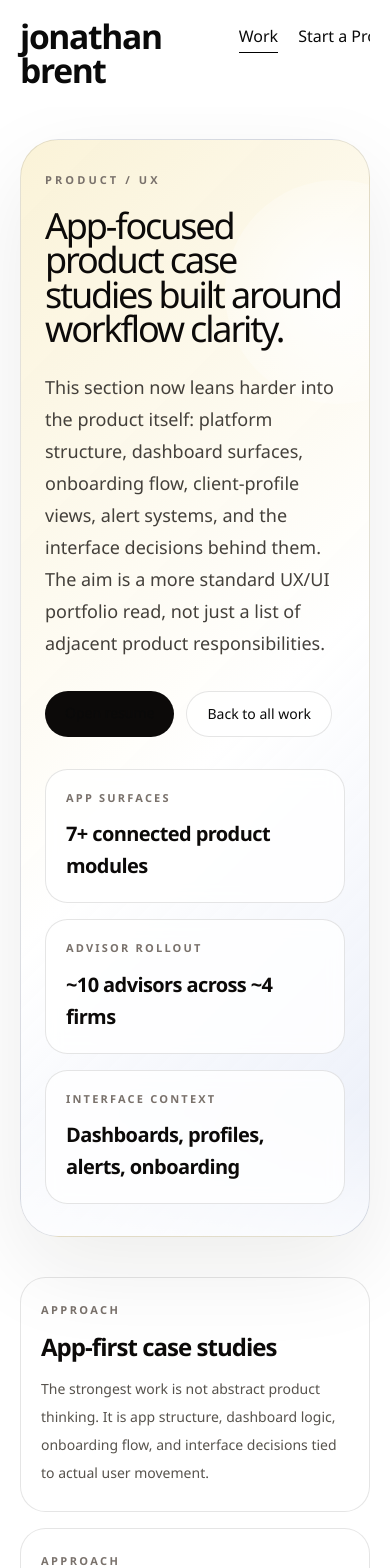
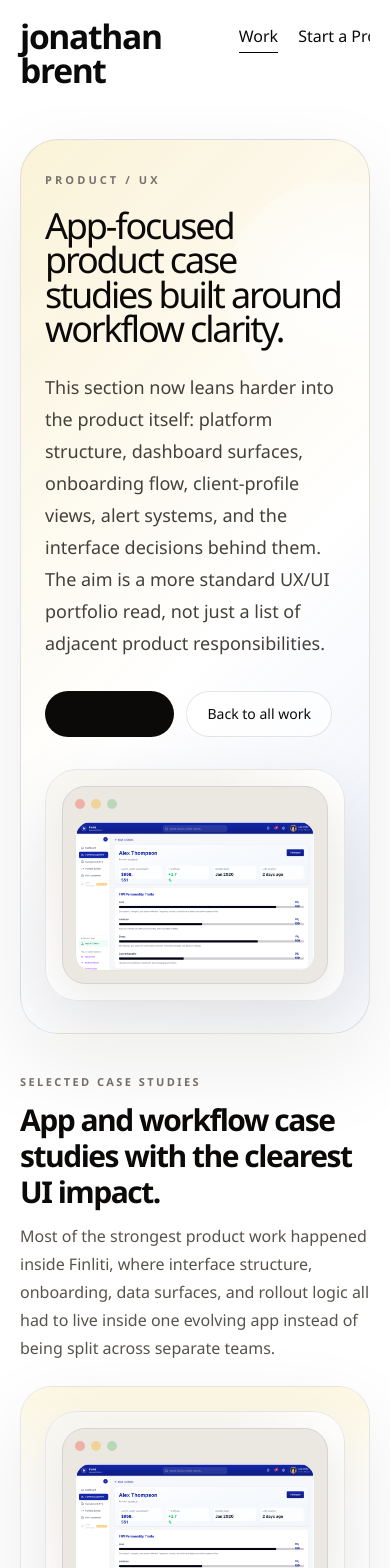
Before and after one commit to jmbrent/Personal-Website, a Next.js app: page /product-ux in a window 390 px wide. Shown: the top 1568 px of the page. Built offline with nearby package versions, Linux system fonts and the light colour scheme; no server answers.

Commit message:
Simplify product UX previews

```diff
--- a/src/app/product-ux/page.tsx
+++ b/src/app/product-ux/page.tsx
@@ -1,6 +1,6 @@
 import Link from "next/link";
 
-import { ProjectCover } from "@/components/project-cover";
+import { ProjectDevicePreview } from "@/components/project-device-preview";
 import { getProjectsByCategory, getProjectTimelineLabel } from "@/lib/projects";
 import { Project } from "@/types/projects";
 
@@ -8,56 +8,18 @@ export const metadata = {
   title: "Product / UX",
 };
 
-const productSignals = [
-  {
-    label: "App surfaces",
-    value: "7+ connected product modules",
-  },
-  {
-    label: "Advisor rollout",
-    value: "~10 advisors across ~4 firms",
-  },
-  {
-    label: "Interface context",
-    value: "Dashboards, profiles, alerts, onboarding",
-  },
-];
-
-const approachAreas = [
-  {
-    title: "App-first case studies",
-    description:
-      "The strongest work is not abstract product thinking. It is app structure, dashboard logic, onboarding flow, and interface decisions tied to actual user movement.",
-  },
-  {
-    title: "UI tied to real workflow",
-    description:
-      "Most screens only mattered if they also reduced operational friction, clarified next steps, or helped advisors actually use the platform more effectively.",
-  },
-  {
-    title: "Product design in live delivery",
-    description:
-      "This work happened inside startup conditions where interface design, feature scoping, rollout support, and product communication were tightly connected.",
-  },
-];
-
 type ProductCardProps = {
   project: Project;
-  priority?: boolean;
 };
 
-function FeaturedProductCard({
-  project,
-  priority = false,
-}: ProductCardProps) {
+function FeaturedProductCard({ project }: ProductCardProps) {
   return (
     <article className="relative overflow-hidden rounded-[2rem] border border-black/10 bg-white/90 p-6 shadow-[0_28px_80px_rgba(24,20,12,0.08)] lg:p-8">
       <div className="pointer-events-none absolute inset-x-0 top-0 h-28 bg-[linear-gradient(180deg,rgba(251,241,204,0.58),rgba(255,255,255,0))]" />
       <div className="relative grid gap-7 lg:grid-cols-[0.95fr_1.05fr] lg:items-start">
-        <ProjectCover
+        <ProjectDevicePreview
           project={project}
-          priority={priority}
-          className="aspect-[16/11] rounded-[1.5rem]"
+          className="aspect-[16/11]"
         />
         <div>
           <div className="flex flex-wrap items-center gap-3 text-xs font-semibold uppercase tracking-[0.16em] text-stone-500">
@@ -75,8 +37,8 @@ function FeaturedProductCard({
           <p className="mt-4 text-lg leading-8 text-stone-700">
             {project.oneLineSummary}
           </p>
-          <div className="mt-6 grid gap-3 sm:grid-cols-3">
-            {project.metrics.slice(0, 3).map((metric) => (
+          <div className="mt-6 grid gap-3 sm:grid-cols-2">
+            {project.metrics.slice(0, 2).map((metric) => (
               <div
                 key={metric.label}
                 className="rounded-[1.2rem] border border-black/10 bg-stone-50 px-4 py-4"
@@ -89,24 +51,6 @@ function FeaturedProductCard({
                 </p>
               </div>
             ))}
-          </div>
-          <div className="mt-6 grid gap-3 sm:grid-cols-2">
-            <div className="rounded-[1.2rem] border border-black/10 bg-white px-4 py-4">
-              <p className="text-[11px] font-semibold uppercase tracking-[0.18em] text-stone-500">
-                Focus
-              </p>
-              <p className="mt-2 text-sm leading-7 text-stone-700">
-                {project.ownership.slice(0, 2).join(" • ")}
-              </p>
-            </div>
-            <div className="rounded-[1.2rem] border border-black/10 bg-white px-4 py-4">
-              <p className="text-[11px] font-semibold uppercase tracking-[0.18em] text-stone-500">
-                Outcome
-              </p>
-              <p className="mt-2 text-sm leading-7 text-stone-700">
-                {project.outcomes[0] ?? project.objective}
-              </p>
-            </div>
           </div>
           <div className="mt-7 flex flex-wrap gap-3">
             <Link
@@ -134,10 +78,7 @@ function SupportingProductCard({ project }: ProductCardProps) {
       href={`/work/${project.slug}`}
       className="group block rounded-[1.6rem] border border-black/10 bg-white/90 p-5 shadow-[0_20px_45px_rgba(24,20,12,0.06)] transition hover:-translate-y-0.5 hover:border-black/20"
     >
-      <ProjectCover
-        project={project}
-        className="aspect-[16/10] rounded-[1.15rem]"
-      />
+      <ProjectDevicePreview project={project} className="aspect-[16/10]" />
       <div className="mt-5 flex items-center justify-between gap-3 text-[11px] font-semibold uppercase tracking-[0.18em] text-stone-500">
         <span>{project.company}</span>
         <span>{project.status}</span>
@@ -166,19 +107,14 @@ export default function ProductUxPage() {
   const projects = getProjectsByCategory("Product / UX");
   const featuredProjects = projects.filter((project) => project.featured);
   const supportingProjects = projects.filter((project) => !project.featured);
-  const dedicatedUxProjects = supportingProjects.filter(
-    (project) => project.category === "Product / UX",
-  );
-  const adjacentProductProjects = supportingProjects.filter(
-    (project) => project.category !== "Product / UX",
-  );
+  const heroProject = featuredProjects[0];
 
   return (
     <main className="mx-auto flex w-full max-w-7xl flex-1 flex-col gap-10 px-5 pb-24 pt-8 lg:px-8 lg:pb-28 lg:pt-10">
       <section className="relative overflow-hidden rounded-[2.4rem] border border-black/10 bg-[linear-gradient(135deg,rgba(250,242,214,0.96),rgba(255,255,255,0.98)_56%,rgba(231,236,248,0.88))] px-6 py-8 shadow-[0_32px_90px_rgba(29,24,14,0.08)] lg:px-10 lg:py-10">
         <div className="pointer-events-none absolute -right-20 top-10 h-56 w-56 rounded-full bg-[radial-gradient(circle,rgba(255,255,255,0.95),rgba(255,255,255,0))]" />
         <div className="pointer-events-none absolute bottom-0 left-0 h-32 w-full bg-[linear-gradient(180deg,rgba(255,255,255,0),rgba(255,255,255,0.72))]" />
-        <div className="relative grid gap-8 lg:grid-cols-[1.12fr_0.88fr] lg:items-end">
+        <div className="relative grid gap-8 lg:grid-cols-[0.9fr_1.1fr] lg:items-center">
           <div>
             <p className="text-[11px] font-semibold uppercase tracking-[0.28em] text-stone-500">
               Product / UX
@@ -208,41 +144,8 @@ export default function ProductUxPage() {
               </Link>
             </div>
           </div>
-          <div className="grid gap-4 sm:grid-cols-3 lg:grid-cols-1">
-            {productSignals.map((signal) => (
-              <div
-                key={signal.label}
-                className="rounded-[1.4rem] border border-black/10 bg-white/80 px-5 py-5 backdrop-blur-sm"
-              >
-                <p className="text-[11px] font-semibold uppercase tracking-[0.2em] text-stone-500">
-                  {signal.label}
-                </p>
-                <p className="mt-3 text-xl font-semibold leading-8 tracking-[-0.03em] text-stone-950">
-                  {signal.value}
-                </p>
-              </div>
-            ))}
-          </div>
+          {heroProject ? <ProjectDevicePreview project={heroProject} /> : null}
         </div>
-      </section>
-
-      <section className="grid gap-4 lg:grid-cols-3">
-        {approachAreas.map((area) => (
-          <div
-            key={area.title}
-            className="rounded-[1.6rem] border border-black/10 bg-white/90 px-5 py-6"
-          >
-            <p className="text-[11px] font-semibold uppercase tracking-[0.22em] text-stone-500">
-              Approach
-            </p>
-            <h2 className="mt-3 text-2xl font-semibold tracking-[-0.04em] text-stone-950">
-              {area.title}
-            </h2>
-            <p className="mt-3 text-sm leading-7 text-stone-600">
-              {area.description}
-            </p>
-          </div>
-        ))}
       </section>
 
       <section className="grid gap-6">
@@ -271,40 +174,14 @@ export default function ProductUxPage() {
         </div>
       </section>
 
-      <section className="grid gap-6 lg:grid-cols-[0.86fr_1.14fr]">
-        <div className="rounded-[2rem] border border-black/10 bg-[linear-gradient(180deg,rgba(248,247,242,1),rgba(255,255,255,1))] p-7">
+      <section className="grid gap-4">
+        <div className="flex flex-col gap-2">
           <p className="text-[11px] font-semibold uppercase tracking-[0.22em] text-stone-500">
-            Broader Product Work
+            More Product Work
           </p>
-          <h2 className="mt-4 text-3xl font-semibold tracking-[-0.05em] text-stone-950">
-            Research, contract product design, and adjacent product work.
+          <h2 className="text-3xl font-semibold tracking-[-0.05em] text-stone-950 sm:text-4xl">
+            Additional research and interface-focused projects.
           </h2>
-          <p className="mt-4 text-base leading-8 text-stone-600">
-            The archive also includes dedicated UX roles and research work that
-            sharpened how I think about user needs, interface clarity, and
-            product direction beyond the Finliti app itself.
-          </p>
-          <div className="mt-6 grid gap-3">
-            <div className="rounded-[1.3rem] border border-black/10 bg-white px-4 py-4">
-              <p className="text-[11px] font-semibold uppercase tracking-[0.18em] text-stone-500">
-                Dedicated UX roles
-              </p>
-              <p className="mt-2 text-sm leading-7 text-stone-700">
-                {dedicatedUxProjects.length} projects across healthcare, media,
-                and AI-adjacent product environments.
-              </p>
-            </div>
-            <div className="rounded-[1.3rem] border border-black/10 bg-white px-4 py-4">
-              <p className="text-[11px] font-semibold uppercase tracking-[0.18em] text-stone-500">
-                Supporting product systems
-              </p>
-              <p className="mt-2 text-sm leading-7 text-stone-700">
-                {adjacentProductProjects.length} additional projects that connect
-                messaging, survey flows, and rollout support back into the
-                product experience.
-              </p>
-            </div>
-          </div>
         </div>
         <div className="grid gap-5 md:grid-cols-2">
           {supportingProjects.map((project) => (
--- /dev/null
+++ b/src/components/project-device-preview.tsx
@@ -0,0 +1,72 @@
+import Image from "next/image";
+
+import { Project, ProjectImage } from "@/types/projects";
+
+function DeviceImage({
+  image,
+  alt,
+}: {
+  image: ProjectImage;
+  alt: string;
+}) {
+  return (
+    <Image
+      src={image.src}
+      alt={alt}
+      fill
+      sizes="(min-width: 1280px) 38vw, (min-width: 768px) 46vw, 100vw"
+      className="object-cover"
+      style={{
+        objectFit: image.fit ?? "cover",
+        objectPosition: image.position ?? "center",
+      }}
+      unoptimized={image.src.endsWith(".gif") || image.src.endsWith(".svg")}
+    />
+  );
+}
+
+export function ProjectDevicePreview({
+  project,
+  className = "",
+}: {
+  project: Project;
+  className?: string;
+}) {
+  const desktopImage = project.uiGallery?.desktop?.[0] ?? project.coverImage;
+  const mobileImage = project.uiGallery?.mobile?.[0];
+
+  if (!desktopImage) {
+    return null;
+  }
+
+  return (
+    <div
+      className={`relative overflow-hidden rounded-[2rem] border border-stone-200 bg-[linear-gradient(180deg,rgba(248,246,241,0.96),rgba(255,255,255,1))] p-4 shadow-[0_28px_70px_rgba(28,24,18,0.1)] ${className}`}
+    >
+      <div className="pointer-events-none absolute inset-0 bg-[radial-gradient(circle_at_top_right,rgba(255,255,255,0.92),transparent_36%)]" />
+      <div className="relative">
+        <div className="rounded-[1.45rem] border border-stone-300 bg-[#ebe8e2] p-3 shadow-[0_18px_45px_rgba(28,24,18,0.08)]">
+          <div className="mb-3 flex items-center gap-1.5">
+            <span className="h-2.5 w-2.5 rounded-full bg-[#efb0a6]" />
+            <span className="h-2.5 w-2.5 rounded-full bg-[#efd49a]" />
+            <span className="h-2.5 w-2.5 rounded-full bg-[#b9d8ba]" />
+          </div>
+          <div className="relative aspect-[16/10] overflow-hidden rounded-[1rem] border border-stone-200 bg-white">
+            <DeviceImage image={desktopImage} alt={desktopImage.alt} />
+          </div>
+        </div>
+
+        {mobileImage ? (
+          <div className="absolute -bottom-2 right-3 hidden w-[28%] min-w-[8rem] max-w-[11rem] rounded-[2rem] border border-stone-300 bg-[#ebe8e2] p-2.5 shadow-[0_20px_50px_rgba(28,24,18,0.14)] sm:block">
+            <div className="mb-2 flex justify-center">
+              <div className="h-1.5 w-16 rounded-full bg-stone-500/25" />
+            </div>
+            <div className="relative aspect-[9/19.5] overflow-hidden rounded-[1.35rem] border border-stone-200 bg-white">
+              <DeviceImage image={mobileImage} alt={mobileImage.alt} />
+            </div>
+          </div>
+        ) : null}
+      </div>
+    </div>
+  );
+}
```
Also changed, not shown: src/components/project-detail-header.tsx (+7 -2 lines), src/components/project-ui-gallery.tsx (+5 -5 lines).
